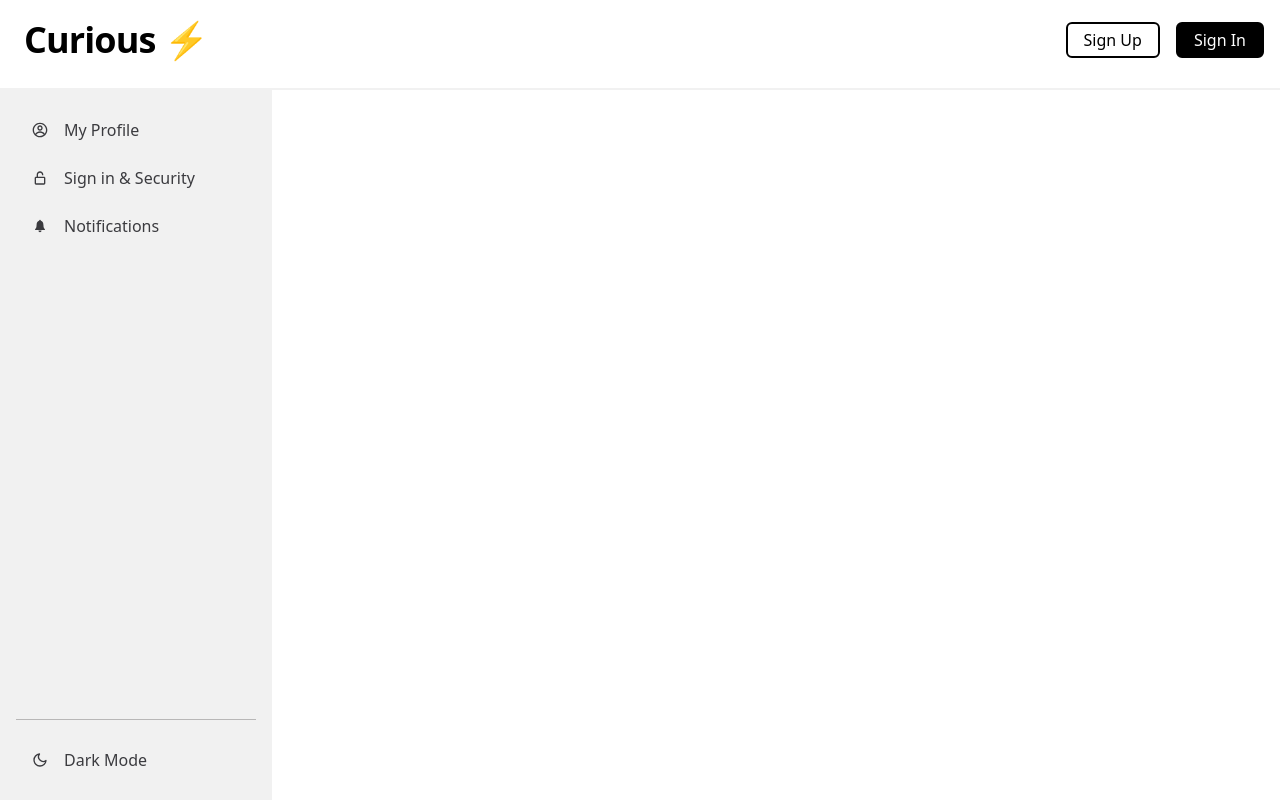
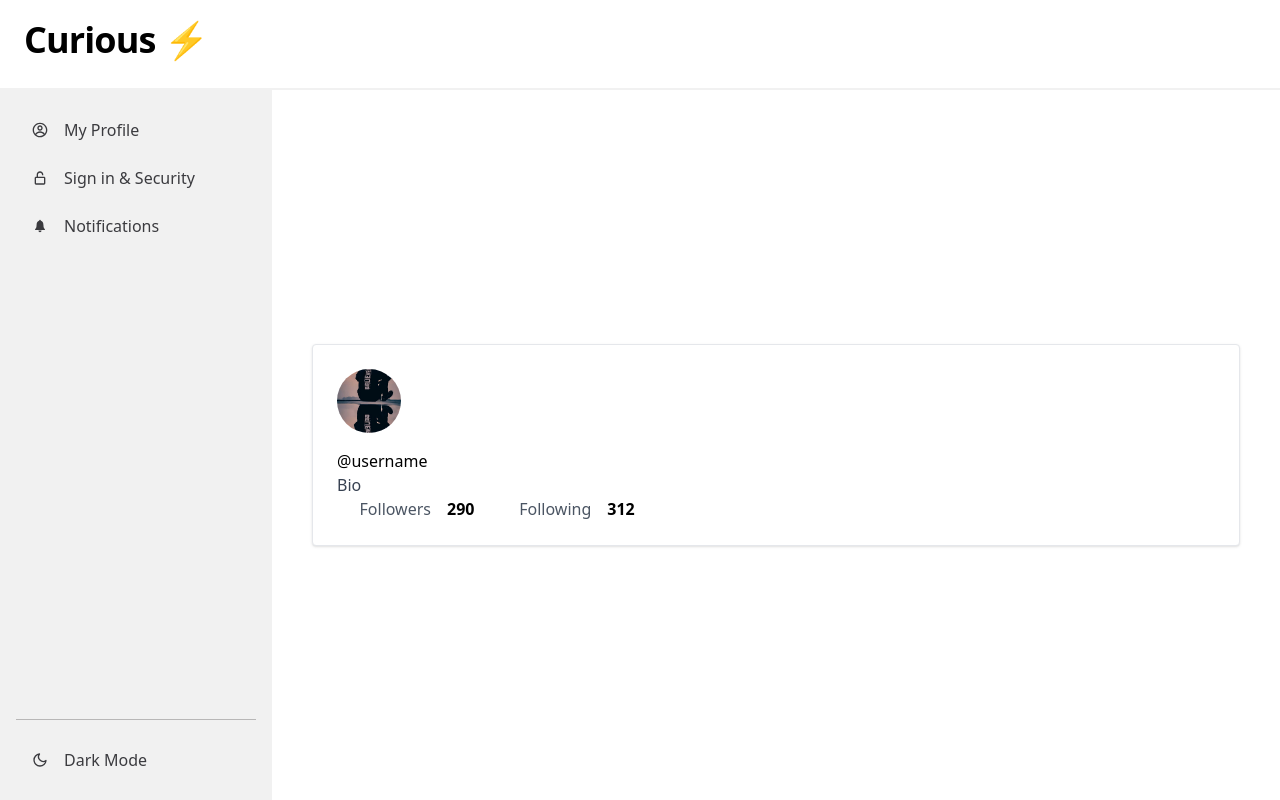
Before and after one commit to tchardonnens/curious-front, a Next.js app in the folder curious/: page /profile in a window 1280 px wide. Built offline with nearby package versions, Linux system fonts and the light colour scheme.

Commit message:
Main started

```diff
--- a/curious/src/components/header.tsx
+++ b/curious/src/components/header.tsx
@@ -38,7 +38,7 @@ export default function Header() {
         </Link>
       </>
     );
-  } else if (router.pathname === '/signup' || router.pathname === '/signin') {
+  } else if (router.pathname === '/signup' || router.pathname === '/signin' || router.pathname === '/profile') {
     headerContent = null;
   } else {
     headerContent = (
--- a/curious/src/pages/profile.tsx
+++ b/curious/src/pages/profile.tsx
@@ -2,8 +2,14 @@ import Header from "@/components/header";
 import ProfileSidebar from "@/components/profileSidebar";
 import Head from 'next/head';
 
+interface ProfileProps {
+  username: string;
+  bio: string;
+  followers: number;
+  following: number;
+}
 
-export default function Profile(){
+export default function Profile(props: ProfileProps) {
   return (
     <>
       <Head>
@@ -22,9 +28,36 @@ export default function Profile(){
 
         <ProfileSidebar></ProfileSidebar>
 
-          <main className="bg-white dark:bg-anthracite p-10 flex w-full flex-col items-center justify-center text-center overflow-hidden">
 
 
+        <main className="bg-white dark:bg-anthracite p-10 flex w-full flex-col items-center justify-center text-center overflow-hidden">
+          <div className="bg-white border rounded shadow p-6 w-full">
+            <div className="flex items-center mb-4">
+              <div className="w-16 h-16 rounded-full overflow-hidden">
+                <img src="PP-test.png" alt="Avatar" className="w-full h-full object-cover" />
+              </div>
+            </div>
+
+            <div className="flex flex-col">
+              <div className="flex">
+                <p>@username</p>
+              </div>
+              <div className="flex">
+                <p className="text-gray-700">Bio</p>
+              </div>
+              <div className="flex flex-row">
+                <div className="flex-none w-40">
+                  <span className="text-gray-600 pr-4">Followers</span>
+                  <span className="font-bold">290</span>
+                </div>
+                <div className="flex-none w-40">
+                  <span className="text-gray-600 pr-4">Following</span>
+                  <span className="font-bold">312</span>
+                </div>
+              </div>
+            </div>
+
+          </div>
         </main>
       </div>
     </>
```
Also changed, not shown: curious/public/PP-test.png (added). Lines whose indentation alone changed are shown as unchanged.
